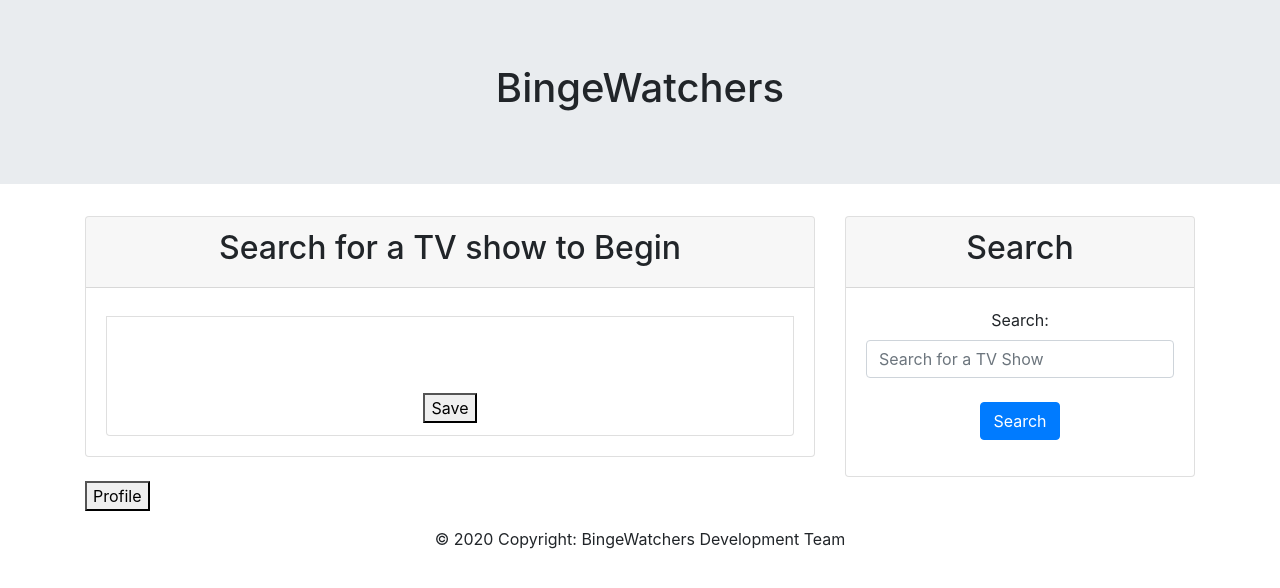
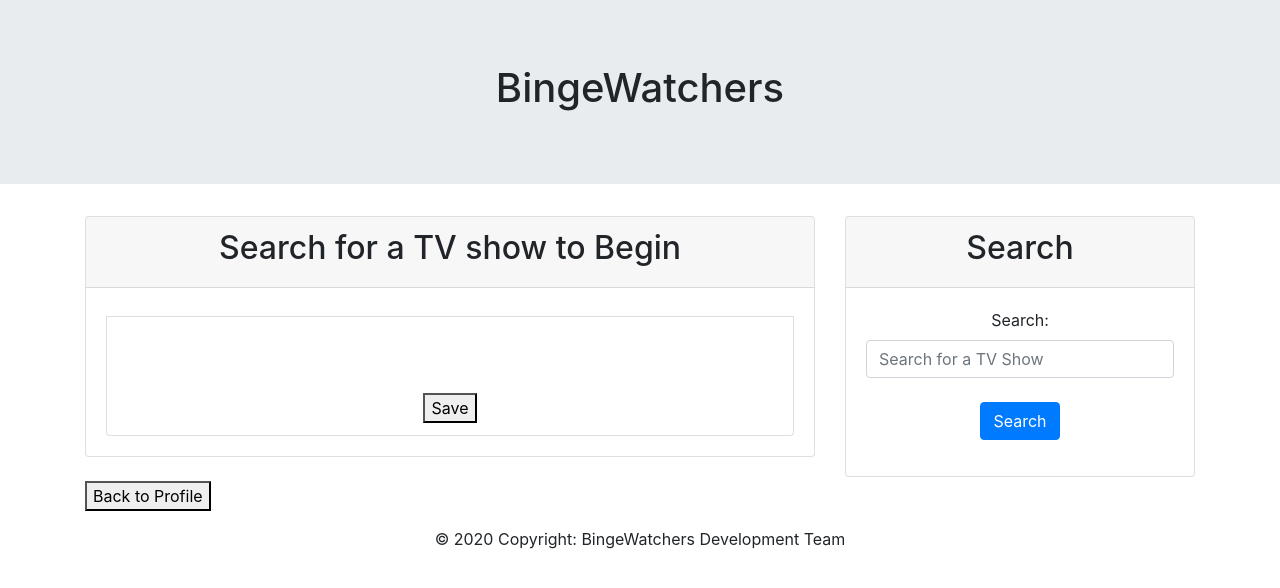
Before and after one commit to kurt-austin/bingewatcher, a React (Create React App) app in the folder client/: page /Search in a window 1280 px wide. Shown: the top 588 px of the page. Built offline with nearby package versions, Linux system fonts and the light colour scheme.

Commit message:
changes to search page.js

```diff
--- a/client/src/pages/Search.js
+++ b/client/src/pages/Search.js
@@ -80,6 +80,8 @@ class Search extends Component {
 
   render() {
     const result = this.state.result;
+    console.log("result");
+    console.log(result);
 
 
     return (
@@ -119,7 +121,7 @@ class Search extends Component {
                 )}
             </Card>
               <br/>
-              <button onClick={this.reDirecttoProfile}>Profile</button>
+              <button onClick={this.reDirecttoProfile}>Back to Profile</button>
           </Col>
           <Col size="md-4">
             <Card heading="Search">
```
Also changed, not shown: 1 other file (tests, documents, lock files or other folders).
